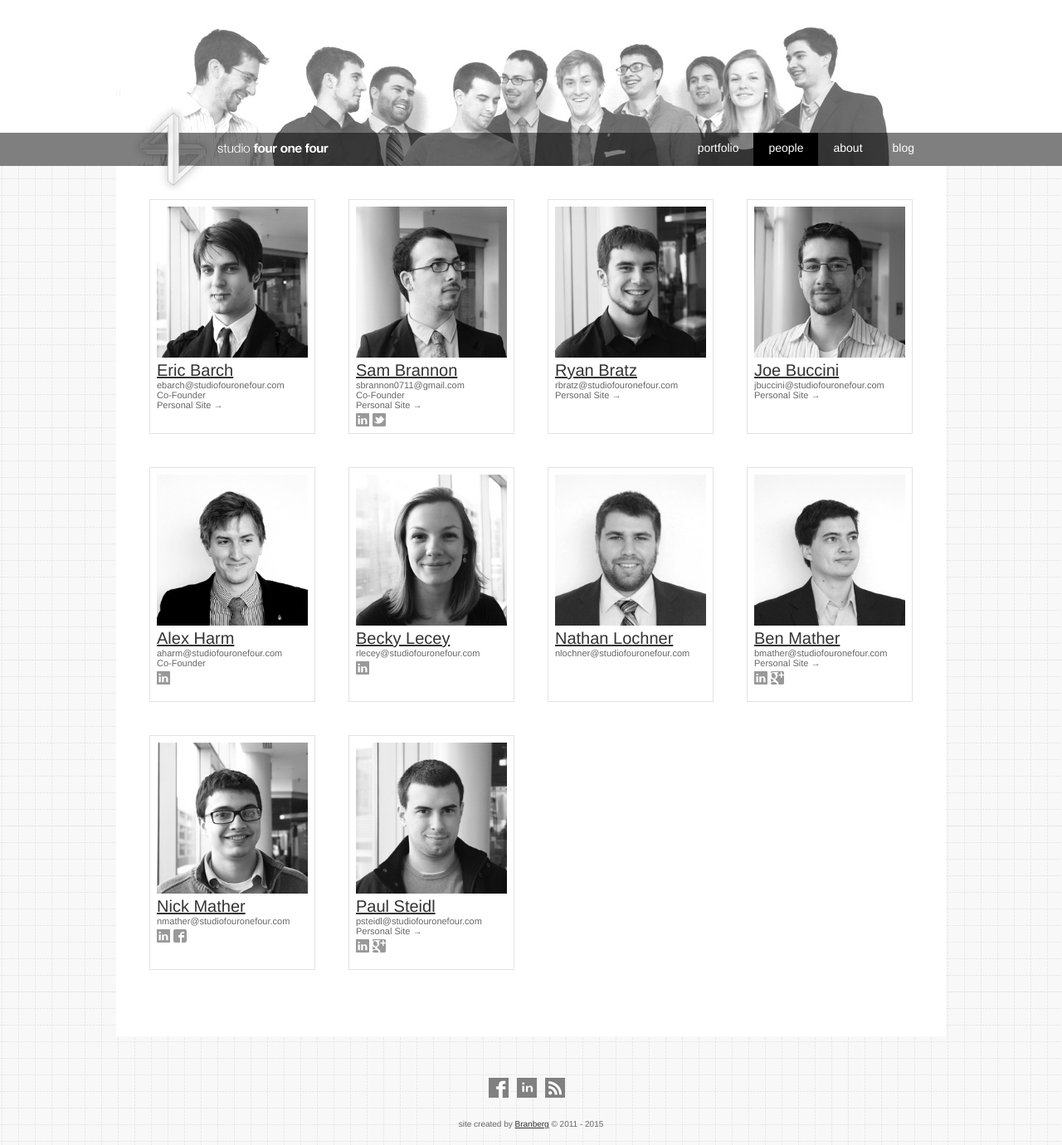
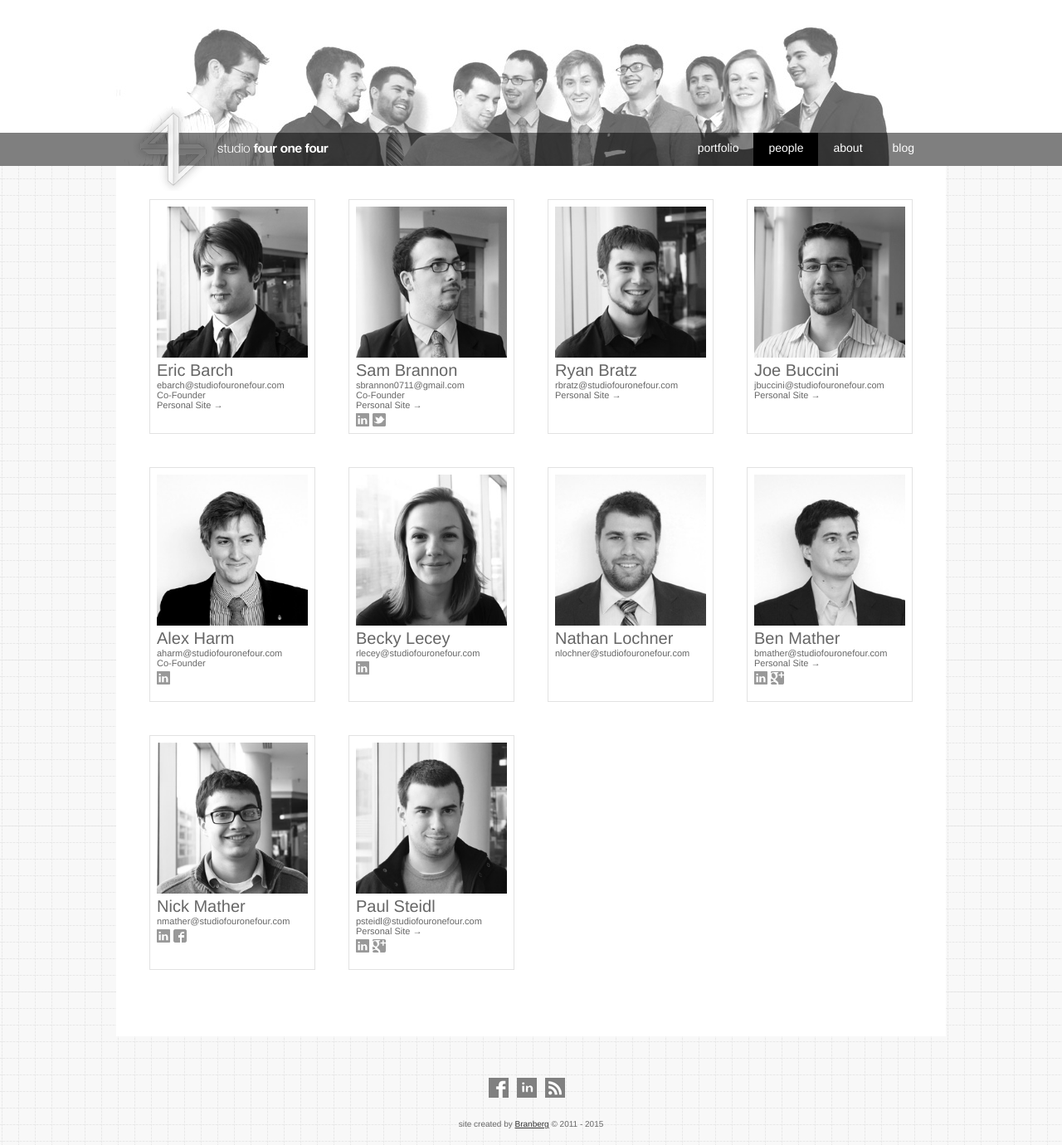
Before and after one commit to sambrannon/studiofouronefour.com, a Jekyll site: the page built from people.html, in a window 1280 px wide. Shown: the whole page at 83% size. Built offline with Jekyll 4.4.1, drawn with Linux system fonts in a browser that asks for light colours; nearby versions of some CDN libraries.

Commit message:
Removed pointless links to single profile pages.

```diff
--- a/people.html
+++ b/people.html
@@ -8,10 +8,10 @@
 <div id="full-width">
 
   <div class="member">
-    <a href="eric-barch/index.html" title="Eric Barch">
+
       <img alt="eric_barch" class="attachment-work_thumb wp-post-image" height="250" src="../img/team/eric_barch.jpg" title="eric_barch" width="250">
-    </a>
-    <h2 class="mem-name"><a href="eric-barch/index.html" title="Eric Barch">Eric Barch</a></h2>
+
+    <h2 class="mem-name">Eric Barch</h2>
     <a class="mem-email" href="mailto:ebarch@studiofouronefour.com" title="Email Eric">ebarch@studiofouronefour.com</a>
     <span class="mem-title">Co-Founder</span>
     <a class="personal-site" href="http://eric.barch.org" target="_blank" title="View Eric's personal site">Personal Site &rarr;</a>
@@ -23,11 +23,10 @@
   </div><!--/member-->
 
   <div class="member">
-    <a href="sam-brannon/index.html" title="Sam Brannon"><img alt="sam_brannon" class="attachment-work_thumb wp-post-image" height="250" src=
-    "../img/team/sam_brannon.jpg" title="sam_brannon" width="250"></a>
+    <img alt="sam_brannon" class="attachment-work_thumb wp-post-image" height="250" src=
+    "../img/team/sam_brannon.jpg" title="sam_brannon" width="250">
 
-    <h2 class="mem-name"><a href="sam-brannon/index.html" title=
-    "Sam Brannon">Sam Brannon</a></h2><a class="mem-email" href=
+    <h2 class="mem-name">Sam Brannon</h2><a class="mem-email" href=
     "mailto:sbrannon0711@gmail.com" title=
     "Email Sam">sbrannon0711@gmail.com</a> <span class=
     "mem-title">Co-Founder</span> <a class="personal-site" href=
@@ -48,11 +47,10 @@
   </div><!--/member-->
 
   <div class="member">
-    <a href="ryan-bratz/index.html" title="Ryan Bratz"><img alt="ryan_bratz" class="attachment-work_thumb wp-post-image" height="250" src=
-    "../img/team/ryan_bratz.jpg" title="ryan_bratz" width="250"></a>
+    <img alt="ryan_bratz" class="attachment-work_thumb wp-post-image" height="250" src=
+    "../img/team/ryan_bratz.jpg" title="ryan_bratz" width="250">
 
-    <h2 class="mem-name"><a href="ryan-bratz/index.html" title=
-    "Ryan Bratz">Ryan Bratz</a></h2><a class="mem-email" href=
+    <h2 class="mem-name">Ryan Bratz</h2><a class="mem-email" href=
     "mailto:rbratz@studiofouronefour.com" title=
     "Email Ryan">rbratz@studiofouronefour.com</a> <a class="personal-site"
     href="http://ryanjbratz.brannonworks.com/" target="_blank" title=
@@ -68,11 +66,10 @@
   </div><!--/member-->
 
   <div class="member">
-    <a href="joe-buccini/index.html" title="Joe Buccini"><img alt="joe_buccini" class="attachment-work_thumb wp-post-image" height="250" src=
-    "../img/team/joe_buccini.jpg" title="joe_buccini" width="250"></a>
+    <img alt="joe_buccini" class="attachment-work_thumb wp-post-image" height="250" src=
+    "../img/team/joe_buccini.jpg" title="joe_buccini" width="250">
 
-    <h2 class="mem-name"><a href="joe-buccini/index.html" title=
-    "Joe Buccini">Joe Buccini</a></h2><a class="mem-email" href=
+    <h2 class="mem-name">Joe Buccini</h2><a class="mem-email" href=
     "mailto:jbuccini@studiofouronefour.com" title=
     "Email Joe">jbuccini@studiofouronefour.com</a> <a class="personal-site"
     href="http://issuu.com/joseph.buccini" target="_blank" title=
@@ -88,11 +85,11 @@
   </div><!--/member-->
 
   <div class="member">
-    <a href="alex-harm/index.html" title="Alex Harm"><img alt="alex_harm2" class="attachment-work_thumb wp-post-image" height="250" src=
-    "../img/team/alex_harm2.jpg" title="alex_harm2" width="250"></a>
+    <img alt="alex_harm2" class="attachment-work_thumb wp-post-image" height="250" src=
+    "../img/team/alex_harm2.jpg" title="alex_harm2" width="250">
 
-    <h2 class="mem-name"><a href="alex-harm/index.html" title="Alex Harm">Alex
-    Harm</a></h2><a class="mem-email" href="mailto:aharm@studiofouronefour.com"
+    <h2 class="mem-name">Alex
+    Harm</h2><a class="mem-email" href="mailto:aharm@studiofouronefour.com"
     title="Email Alex">aharm@studiofouronefour.com</a> <span class=
     "mem-title">Co-Founder</span>
 
@@ -108,12 +105,11 @@
   </div><!--/member-->
 
   <div class="member">
-    <a href="becky-lecey/index.html" title="Becky Lecey"><img alt=
+    <img alt=
     "rebecca_lecey" class="attachment-work_thumb wp-post-image" height="250"
-    src="../img/team/rebecca_lecey.jpg" title="rebecca_lecey" width="250"></a>
+    src="../img/team/rebecca_lecey.jpg" title="rebecca_lecey" width="250">
 
-    <h2 class="mem-name"><a href="becky-lecey/index.html" title=
-    "Becky Lecey">Becky Lecey</a></h2><a class="mem-email" href=
+    <h2 class="mem-name">Becky Lecey</h2><a class="mem-email" href=
     "mailto:rlecey@studiofouronefour.com" title=
     "Email Becky">rlecey@studiofouronefour.com</a>
 
@@ -129,12 +125,11 @@
   </div><!--/member-->
 
   <div class="member">
-    <a href="nate-lochner/index.html" title="Nate Lochner"><img alt=
+    <img alt=
     "nate_lochner" class="attachment-work_thumb wp-post-image" height="250"
-    src="../img/team/nate_lochner.jpg" title="nate_lochner" width="250"></a>
+    src="../img/team/nate_lochner.jpg" title="nate_lochner" width="250">
 
-    <h2 class="mem-name"><a href="nate-lochner/index.html" title=
-    "Nate Lochner">Nathan Lochner</a></h2><a class="mem-email" href=
+    <h2 class="mem-name">Nathan Lochner</h2><a class="mem-email" href=
     "mailto:nlochner@studiofouronefour.com" title=
     "Email Nathan">nlochner@studiofouronefour.com</a>
 
@@ -148,12 +143,12 @@
   </div><!--/member-->
 
   <div class="member">
-    <a href="ben-mather/index.html" title="Ben Mather"><img alt="ben_mather"
+    <img alt="ben_mather"
     class="attachment-work_thumb wp-post-image" height="250" src=
-    "../img/team/ben_mather1.jpg" title="ben_mather" width="250"></a>
+    "../img/team/ben_mather1.jpg" title="ben_mather" width="250">
 
-    <h2 class="mem-name"><a href="ben-mather/index.html" title="Ben Mather">Ben
-    Mather</a></h2><a class="mem-email" href=
+    <h2 class="mem-name">Ben
+    Mather</h2><a class="mem-email" href=
     "mailto:bmather@studiofouronefour.com" title=
     "Email Ben">bmather@studiofouronefour.com</a> <a class="personal-site"
     href="http://benjaminmather.com/" target="_blank" title=
@@ -174,12 +169,11 @@
   </div><!--/member-->
 
   <div class="member">
-    <a href="nick-mather/index.html" title="Nick Mather"><img alt="nick_mather"
+    <img alt="nick_mather"
     class="attachment-work_thumb wp-post-image" height="250" src=
-    "../img/team/nick_mather1.jpg" title="nick_mather" width="250"></a>
+    "../img/team/nick_mather1.jpg" title="nick_mather" width="250">
 
-    <h2 class="mem-name"><a href="nick-mather/index.html" title=
-    "Nick Mather">Nick Mather</a></h2><a class="mem-email" href=
+    <h2 class="mem-name">Nick Mather</h2><a class="mem-email" href=
     "mailto:nmather@studiofouronefour.com" title=
     "Email Nick">nmather@studiofouronefour.com</a>
 
@@ -198,12 +192,11 @@
   </div><!--/member-->
 
   <div class="member">
-    <a href="paul-steidl/index.html" title="Paul Steidl"><img alt="paul_steidl"
+    <img alt="paul_steidl"
     class="attachment-work_thumb wp-post-image" height="250" src=
-    "../img/team/paul_steidl.jpg" title="paul_steidl" width="250"></a>
+    "../img/team/paul_steidl.jpg" title="paul_steidl" width="250">
 
-    <h2 class="mem-name"><a href="paul-steidl/index.html" title=
-    "Paul Steidl">Paul Steidl</a></h2><a class="mem-email" href=
+    <h2 class="mem-name">Paul Steidl</h2><a class="mem-email" href=
     "mailto:psteidl@studiofouronefour.com" title=
     "Email Paul">psteidl@studiofouronefour.com</a> <a class="personal-site"
     href="http://issuu.com/pjsteidl/docs/portfolio1107" target="_blank" title=
```
